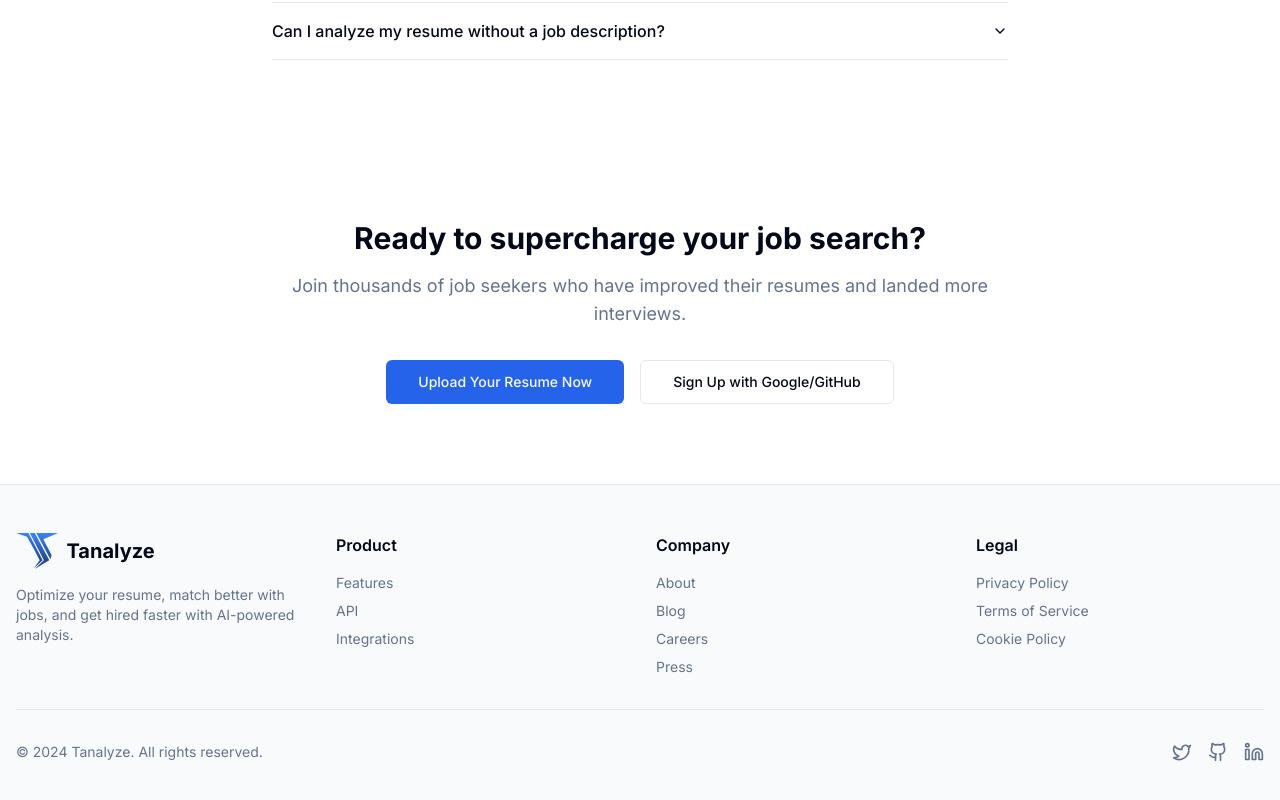
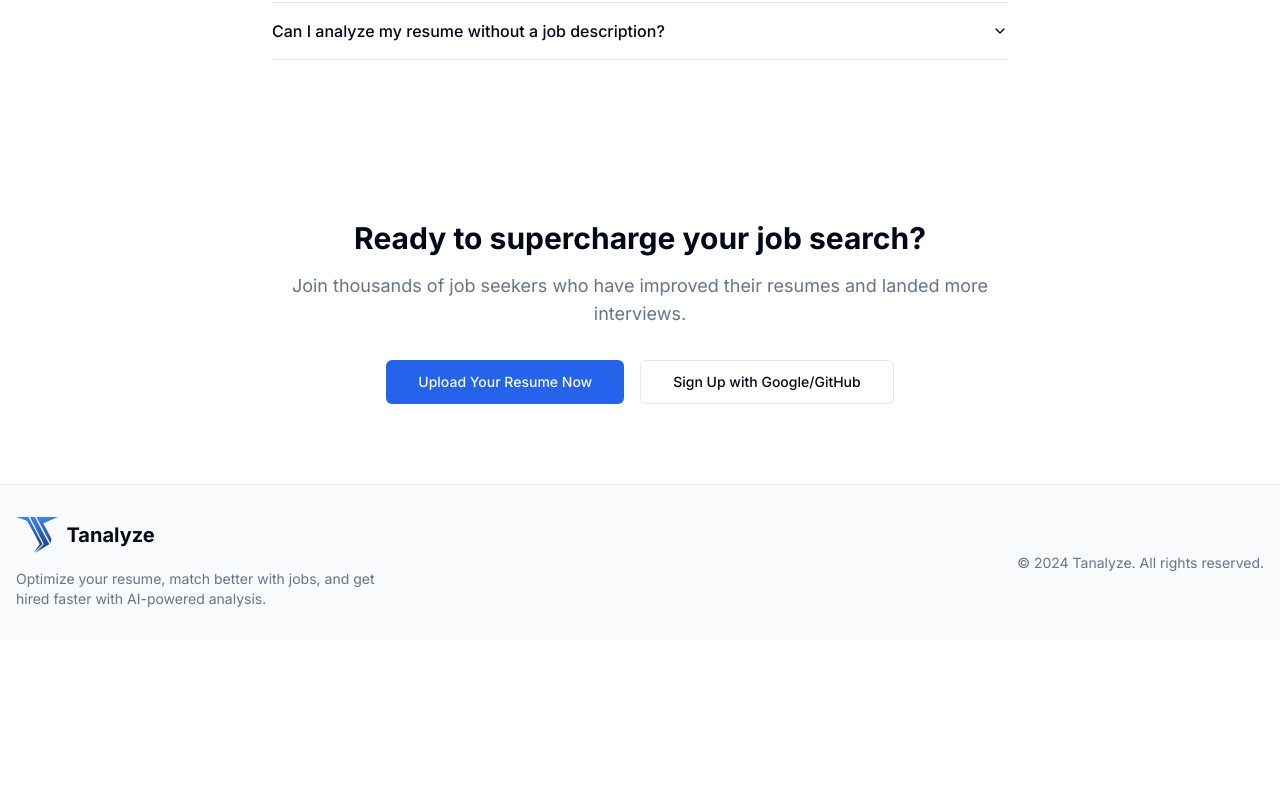
Before and after one commit to MyoMyatAung/resume-analyzer-frontend, a React (Vite) app: page / in a window 1280 px wide. Shown: the part 1877-2677 px from the top of the page. After the commit the page ends 2518 px from the top, so only its background shows below. Built offline with nearby package versions, Linux system fonts and the light colour scheme; no server answers.

Commit message:
feat: Update FAQ content regarding AI analysis and results, and simplify the footer by removing navigation links and social media icons.

```diff
--- a/src/components/features/landing/FAQ.tsx
+++ b/src/components/features/landing/FAQ.tsx
@@ -16,11 +16,11 @@ export const faqs = [
   },
   {
     question: "How does the AI analysis work?",
-    answer: "Tanalyze uses Google Gemini 1.5 Flash, a powerful AI model, to analyze your resume. It evaluates skill coverage, experience relevance, ATS compatibility, and clarity structure to provide actionable insights.",
+    answer: "Tanalyze uses Google Gemini Model, a powerful AI model, to analyze your resume. It evaluates skill coverage, experience relevance, ATS compatibility, and clarity structure to provide actionable insights.",
   },
   {
-    question: "Is my data secure?",
-    answer: "Yes, your data is secure. Resumes are stored in AWS S3 with encryption, and we follow industry best practices for token management and data protection.",
+    question: "What kind of analysis results will I get?",
+    answer: "You'll get a comprehensive match score, identify missing keywords, receive skill gap analysis, and get specific recommendations on how to improve your resume's impact for the target role.",
   },
   {
     question: "Can I analyze my resume without a job description?",
--- a/src/components/layout/Footer.tsx
+++ b/src/components/layout/Footer.tsx
@@ -1,67 +1,22 @@
-import { Link } from "@tanstack/react-router"
-import { Github, Twitter, Linkedin } from "lucide-react"
 import logo from "@/assets/logo.svg"
 
 export function Footer() {
   return (
     <footer className="border-t bg-muted/50">
-      <div className="container mx-auto px-4 py-12">
-        <div className="grid grid-cols-1 gap-8 md:grid-cols-4">
-          { /* Pricing UI removed from landing to maintain simplified consumer flow */ }
+      <div className="container mx-auto px-4 py-8">
+        <div className="flex flex-col md:flex-row justify-between items-center gap-8 text-center md:text-left">
           <div>
-            <div className="flex items-center gap-2 mb-4">
+            <div className="flex items-center justify-center md:justify-start gap-2 mb-4">
               <img src={logo} alt="Tanalyze" className="h-9 w-auto" />
               <span className="text-xl font-bold">Tanalyze</span>
             </div>
-            <p className="text-sm text-muted-foreground">
+            <p className="text-sm text-muted-foreground max-w-sm">
               Optimize your resume, match better with jobs, and get hired faster with AI-powered analysis.
             </p>
           </div>
-
-          <div>
-            <h3 className="font-semibold mb-4">Product</h3>
-              <ul className="space-y-2 text-sm text-muted-foreground">
-                <li><Link to="/" className="hover:text-foreground transition-colors">Features</Link></li>
-                <li><Link to="/" className="hover:text-foreground transition-colors">API</Link></li>
-                <li><Link to="/" className="hover:text-foreground transition-colors">Integrations</Link></li>
-              </ul>
-          </div>
-
-          <div>
-            <h3 className="font-semibold mb-4">Company</h3>
-            <ul className="space-y-2 text-sm text-muted-foreground">
-              <li><Link to="/" className="hover:text-foreground transition-colors">About</Link></li>
-              <li><Link to="/" className="hover:text-foreground transition-colors">Blog</Link></li>
-              <li><Link to="/" className="hover:text-foreground transition-colors">Careers</Link></li>
-              <li><Link to="/" className="hover:text-foreground transition-colors">Press</Link></li>
-            </ul>
-          </div>
-
-          <div>
-            <h3 className="font-semibold mb-4">Legal</h3>
-            <ul className="space-y-2 text-sm text-muted-foreground">
-              <li><Link to="/" className="hover:text-foreground transition-colors">Privacy Policy</Link></li>
-              <li><Link to="/" className="hover:text-foreground transition-colors">Terms of Service</Link></li>
-              <li><Link to="/" className="hover:text-foreground transition-colors">Cookie Policy</Link></li>
-            </ul>
-          </div>
-        </div>
-
-        <div className="flex flex-col md:flex-row justify-between items-center gap-4 mt-8 pt-8 border-t">
           <p className="text-sm text-muted-foreground">
             © 2024 Tanalyze. All rights reserved.
           </p>
-          <div className="flex items-center gap-4">
-            <a href="#" className="text-muted-foreground hover:text-foreground transition-colors">
-              <Twitter className="h-5 w-5" />
-            </a>
-            <a href="#" className="text-muted-foreground hover:text-foreground transition-colors">
-              <Github className="h-5 w-5" />
-            </a>
-            <a href="#" className="text-muted-foreground hover:text-foreground transition-colors">
-              <Linkedin className="h-5 w-5" />
-            </a>
-          </div>
         </div>
       </div>
     </footer>
```
Also changed, not shown: 1 other file (tests, documents, lock files or other folders).
